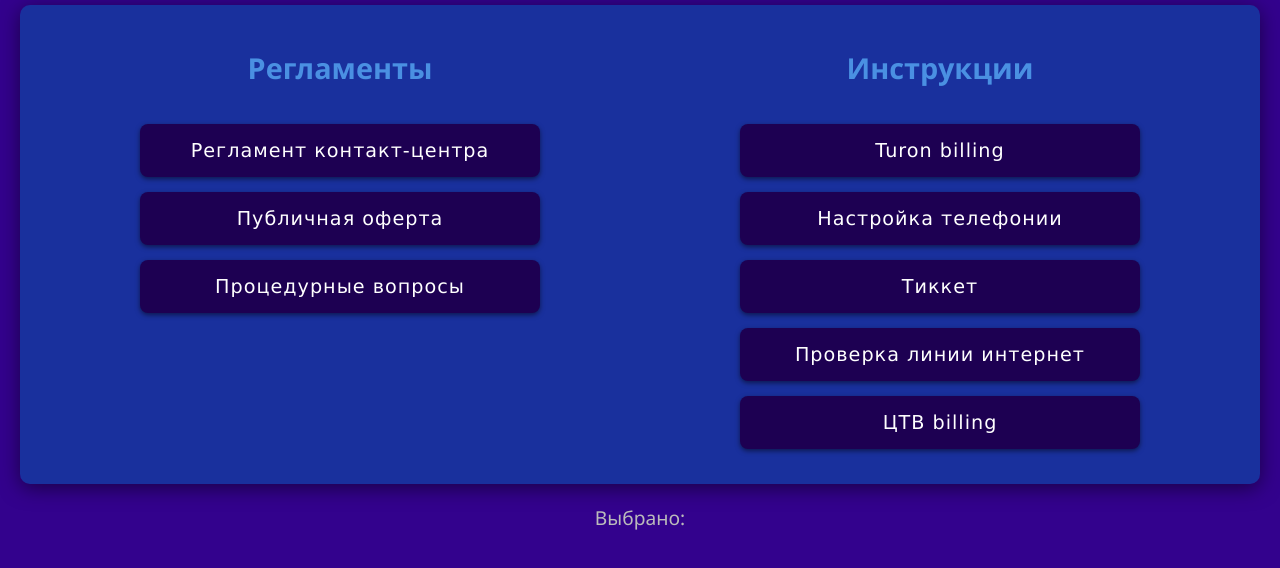
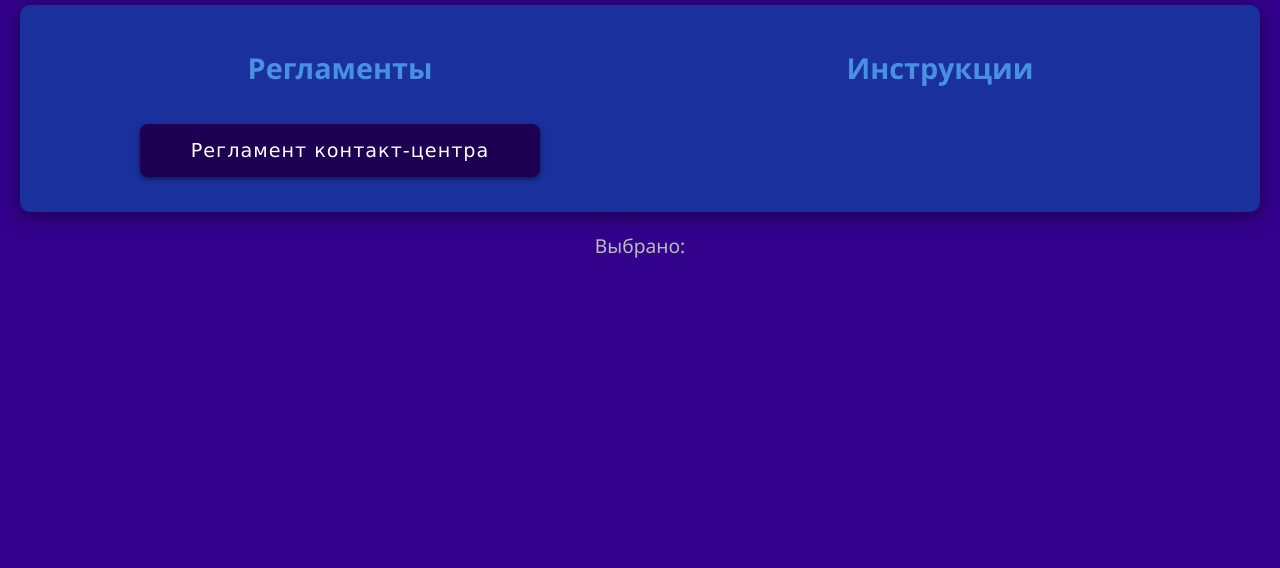
Before and after one commit to mirtalipov/turon, a website: page isntrujsiya.html in a window 1280 px wide. Shown: the part 104-672 px from the top of the page. Drawn offline with Linux system fonts and the light colour scheme.

Commit message:
Update isntrujsiya.html
delete button

```diff
--- a/isntrujsiya.html
+++ b/isntrujsiya.html
@@ -26,31 +26,10 @@
       <a href="https://docs.google.com/document/d/1zt2Bcn0ldJKQqrbCM2TgVUGYEjyHGeYdMvToyRdm5B8/edit?usp=sharing" target="_blank">
         <button id="contact-center-regulation">Регламент контакт-центра</button>
       </a><br>
-      <a href="https://docs.google.com/document/d/1D0xusbebyk0x8f57oClBKqr12zGKoLh5IaAe72A8H5g/edit#heading=h.gjdgxs" target="_blank">
-        <button id="public-offer">Публичная оферта</button>
-      </a><br>
-      <a href="https://docs.google.com/spreadsheets/d/1D6jKkvt5u9n90_0X5Y5QJW9_2nVxoSEkAmYSKLjR9P4/edit#gid=327234861" target="_blank">
-        <button id="procedural-questions">Процедурные вопросы</button>
-      </a><br>
     </div>
 
     <div class="column">
       <h2 class="tema2">Инструкции</h2><br>
-      <a href="https://docs.google.com/document/d/1DWD9Jf-0ajzXcpaNsjHdJojBLUwN8NAHT_I2SFwM0Bs/edit" target="_blank">
-        <button id="turon-billing">Turon billing</button>
-      </a><br>
-      <a href="https://docs.google.com/document/d/17FklIJLh6pRkSCrlZqEPNZPmp7t5N24y-WPnnIaW5r4/edit#heading=h.gjdgxs" target="_blank">
-        <button id="phone-setup">Настройка телефонии</button>
-      </a><br>
-      <a href="https://docs.google.com/document/d/1JitvRcuvCvEp69NNNvOjWxH59R90M2bhoT5frqxpSu0/edit" target="_blank">
-        <button id="ticket">Тиккет</button>
-      </a><br>
-      <a href="https://docs.google.com/document/d/1MKi4JBbukXquMXdQQCOhqWW5ZITWODCUE9VcubPax7k/edit" target="_blank">
-        <button id="internet-line-check">Проверка линии интернет</button>
-      </a><br>
-      <a href="https://docs.google.com/document/d/1fSzSUPHmCw6fUZrZA2MghjEts4emCZeLxemmSXxt4AQ/edit" target="_blank">
-        <button id="c-tv-billing">ЦТВ billing</button>
-      </a>
     </div>
   </div>
 
```
